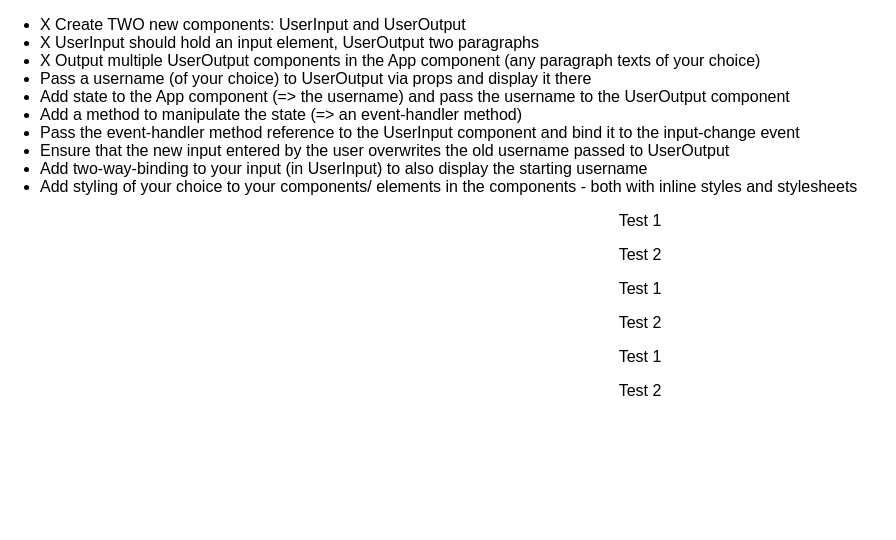
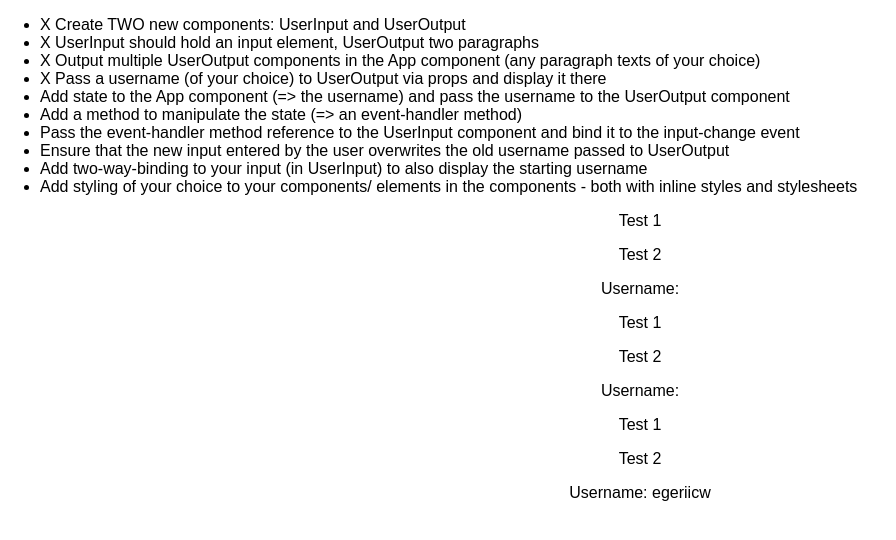
Before and after one commit to egeriicw/react-complete-guide_lesson50optional, a React (Create React App) app: page / in a window 1280 px wide. Shown: the top 540 px of the page, without its empty margins (0-896 px from the left). Built offline with nearby package versions, Linux system fonts and the light colour scheme.

Commit message:
Pass a username to UserOutput via props

```diff
--- a/src/App.js
+++ b/src/App.js
@@ -10,7 +10,7 @@ class App extends Component {
           <li>X Create TWO new components: UserInput and UserOutput</li>
           <li>X UserInput should hold an input element, UserOutput two paragraphs</li>
           <li>X Output multiple UserOutput components in the App component (any paragraph texts of your choice)</li>
-          <li>Pass a username (of your choice) to UserOutput via props and display it there</li>
+          <li>X Pass a username (of your choice) to UserOutput via props and display it there</li>
           <li>Add state to the App component (=> the username) and pass the username to the UserOutput component</li>
           <li>Add a method to manipulate the state (=> an event-handler method)</li>
           <li>Pass the event-handler method reference to the UserInput component and bind it to the input-change event</li>
@@ -20,7 +20,7 @@ class App extends Component {
         </ul>
         <UserOutput />
         <UserOutput />
-        <UserOutput />
+        <UserOutput username="egeriicw" />
       </div>
     );
   }
--- a/src/Components/UserOutput/UserOutput.js
+++ b/src/Components/UserOutput/UserOutput.js
@@ -5,6 +5,7 @@ const useroutput = (props) => {
         <div>
             <p>Test 1</p>
             <p>Test 2</p>
+            <p>Username: {props.username}</p>
         </div>
     )
 }
```
